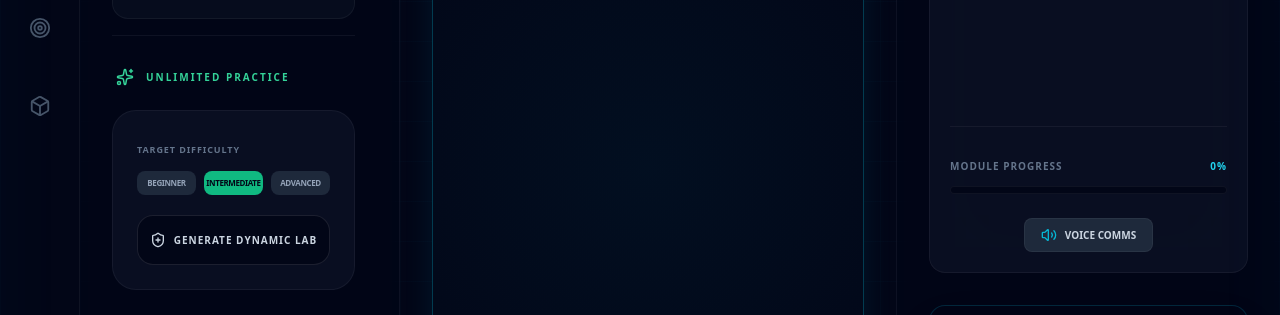
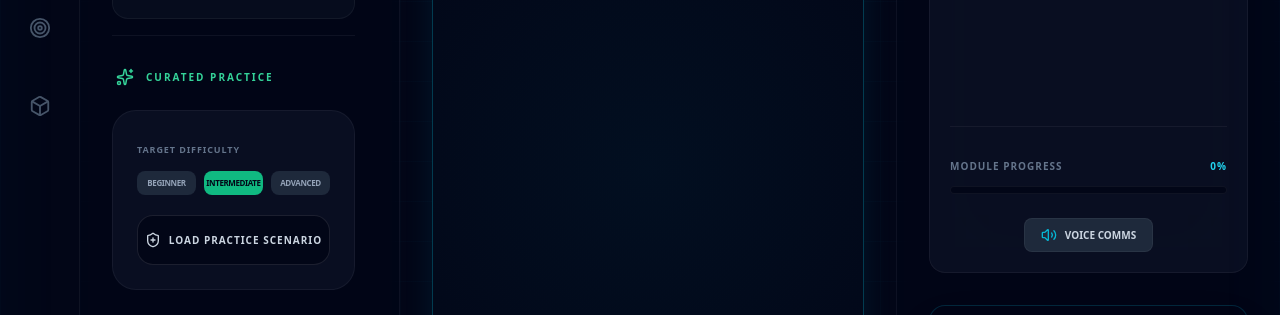
Before and after one commit to yobi369/CyberSandbox-Kali-Learning, a React (Vite) app: page / in a window 1280 px wide. Shown: the part 279-594 px from the top of the page. Built offline with nearby package versions, Linux system fonts and the light colour scheme.

Commit message:
ui: clarify curated practice scenarios are not AI-generated

```diff
--- a/components/LabBrowser.tsx
+++ b/components/LabBrowser.tsx
@@ -2,7 +2,7 @@
 import React, { useState } from 'react';
 import { Lab } from '../types';
 import { generateMission } from '../services/geminiService';
-import { Target, Sparkles, Loader2, ShieldPlus, BookOpen, Lock, Terminal as TerminalIcon, ChevronRight, Zap, Filter } from 'lucide-react';
+import { Sparkles, Loader2, ShieldPlus, BookOpen, ChevronRight, Filter } from 'lucide-react';
 import { LABS } from '../constants';
 
 interface LabBrowserProps {
@@ -77,11 +77,11 @@ const LabBrowser: React.FC<LabBrowserProps> = ({ activeLabId, onSelectLab, compl
           </button>
         ))}
 
-        {/* AI GENERATOR */}
+        {/* Curated practice scenario selector */}
         <div className="pt-8 border-t border-white/5 space-y-6">
           <div className="flex items-center space-x-3 text-emerald-400 px-1">
             <Sparkles size={18} />
-            <h2 className="text-[10px] font-black uppercase tracking-[0.2em]">Unlimited Practice</h2>
+            <h2 className="text-[10px] font-black uppercase tracking-[0.2em]">Curated Practice</h2>
           </div>
 
           <div className="bg-slate-900/60 border border-white/5 rounded-3xl p-6 space-y-5">
@@ -108,7 +108,7 @@ const LabBrowser: React.FC<LabBrowserProps> = ({ activeLabId, onSelectLab, compl
                 className="w-full py-4 bg-slate-950 hover:bg-emerald-600 border border-white/10 hover:border-emerald-400 text-[10px] font-black rounded-2xl transition-all disabled:opacity-50 flex items-center justify-center uppercase tracking-[0.1em]"
             >
                 {isGenerating ? <Loader2 size={16} className="animate-spin mr-2" /> : <ShieldPlus size={16} className="mr-2" />}
-                Generate Dynamic Lab
+                Load Practice Scenario
             </button>
           </div>
         </div>
```
